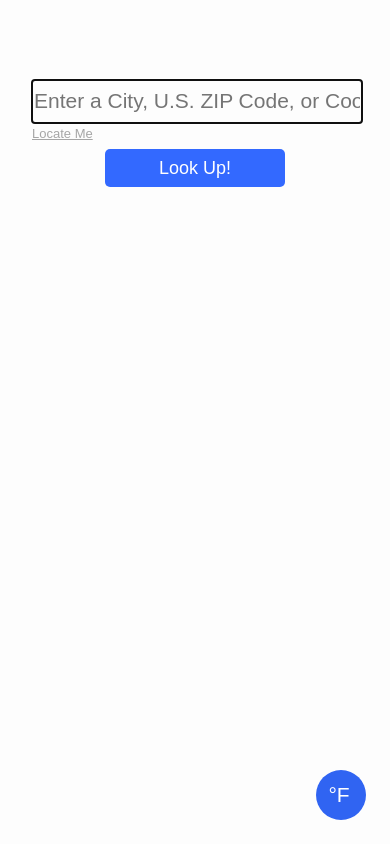
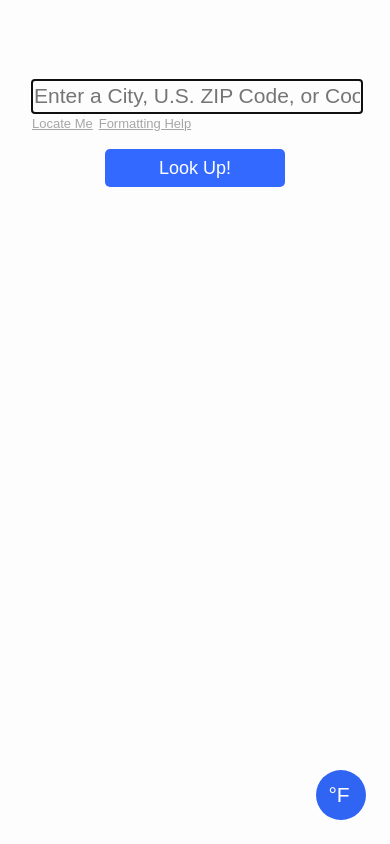
Before and after one commit to nuplex/five-day-weather, a React (Create React App) app: page / in a window 390 px wide. Built offline with nearby package versions, Linux system fonts and the light colour scheme.

Commit message:
Formatting Help added

```diff
--- a/src/component/LocationInput/LocationInput.css
+++ b/src/component/LocationInput/LocationInput.css
@@ -1,4 +1,14 @@
-.locate-me-btn {
+.fmt-help {
+    display: inline-block;
+    margin-top: 2px;
+    font-size: var(--font-size-sm);
+    line-height: var(--line-height-sm);
+    color: var(--gray);
+    float: left;
+}
+
+.locate-me-btn,
+.toggle-fmt-btn {
     border: none;
     text-decoration: underline;
     margin-top: 2px;
@@ -11,7 +21,8 @@
     float: left;
 }
 
-.locate-me-btn:hover {
+.locate-me-btn:hover,
+.toggle-fmt-btn:hover {
     color: var(--blue-light);
 }
 
@@ -57,9 +68,14 @@
         margin-top: 8px;
     }
 
+    .location-input {
+        min-height: 0; /* keeps border inline with button */
+    }
+
     .location-input-cont {
         margin-bottom: 8px;
     }
+
 }
 
 .location-submit-btn:hover {
--- a/src/component/LocationInput/LocationInput.js
+++ b/src/component/LocationInput/LocationInput.js
@@ -16,13 +16,17 @@ class LocationInput extends PureComponent {
             /* If already checked that prop.location matches value.
             *  If we don't check it'll get stuck in a loop of updating
             *  in getDerivedStateFromProps */
-            alreadyChecked: false
-        };
+            alreadyChecked: false,
+            showFormattingHelp: false,
+            formattingHelpText: 'City: [City] or [City],[Country Code] | Zip: 5 Digits | Coordinates: +/-[Num]+/-[Num]'
+
+    }
 
         this.onChange = this.onChange.bind(this);
         this.onSubmit = this.onSubmit.bind(this);
         this.sendError = this.sendError.bind(this);
         this.onLocateMe = this.onLocateMe.bind(this);
+        this.toggleFormattingHelp = this.toggleFormattingHelp.bind(this);
     }
 
    static getDerivedStateFromProps(props, state){
@@ -90,8 +94,19 @@ class LocationInput extends PureComponent {
         this.props.sendError(msg);
     }
 
+    toggleFormattingHelp(){
+        const toggled = !this.state.showFormattingHelp;
+        this.setState({
+            showFormattingHelp: toggled
+        })
+    }
+
     render(){
-        const { value } = this.state;
+        const {
+            value,
+            showFormattingHelp,
+            formattingHelpText
+        } = this.state;
 
         return (
             <Grid fluid>
@@ -112,6 +127,13 @@ class LocationInput extends PureComponent {
                         >
                             Locate Me
                         </button>
+                        <button
+                            className="toggle-fmt-btn"
+                            onClick={this.toggleFormattingHelp}
+                        >
+                            Formatting Help
+                        </button>
+                        {showFormattingHelp && <span className="fmt-help">{formattingHelpText}</span>}
                     </Col>
                     <Col xs={12} sm={3} md={3} lg={3}>
                         <button
```
Also changed, not shown: src/component/WeatherDetails/WeatherDetails.js (line endings or trailing spaces).
